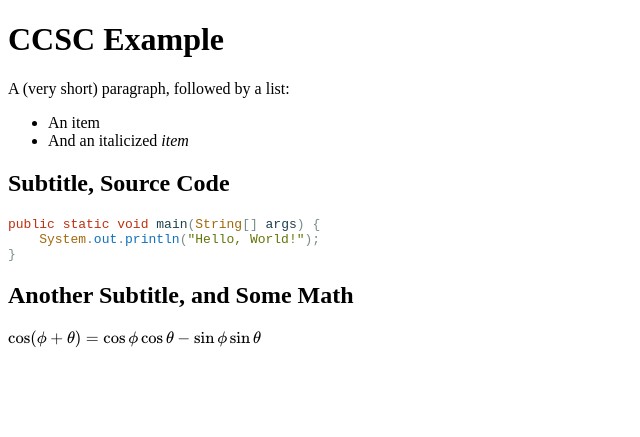
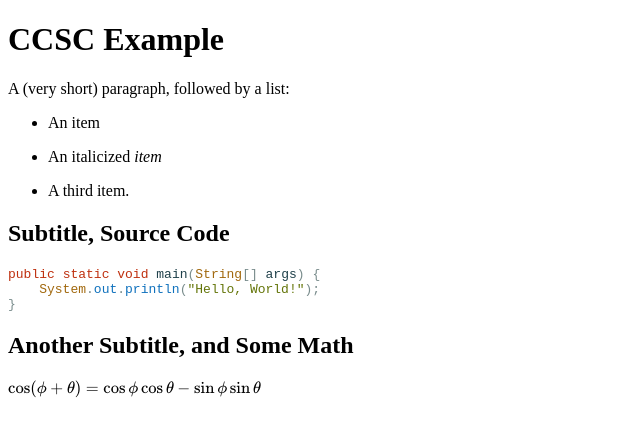
Before and after one commit to dvon/ccsc-example, a Jekyll site: the page built from index.md, in a window 1280 px wide. Shown: the top 437 px of the page, without its empty margins (0-640 px from the left). Built offline with Jekyll 4.4.1, drawn with Linux system fonts in a browser that asks for light colours; formulas are drawn with MathJax 3.

Commit message:
More tweaks for index.md.

```diff
--- a/index.md
+++ b/index.md
@@ -8,7 +8,10 @@ A (very short) paragraph,
 followed by a list:
 
 -   An item
--   And an italicized *item*
+-   An italicized *item*
+
+-   A third
+    item.
 
 ## Subtitle, Source Code
 
```
